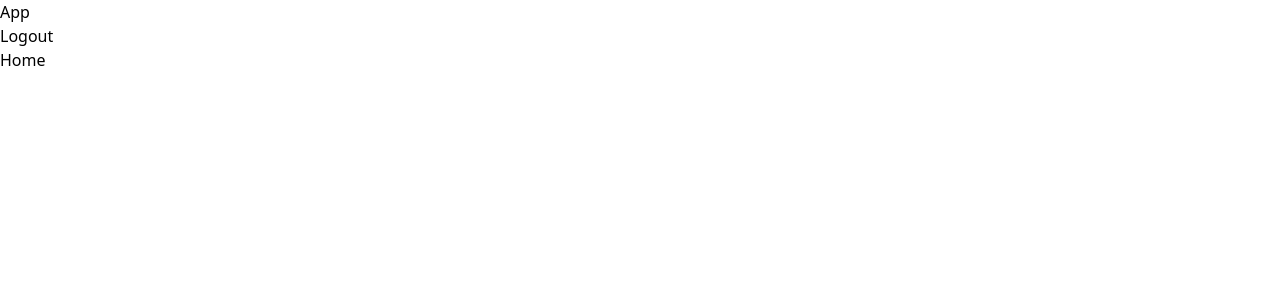
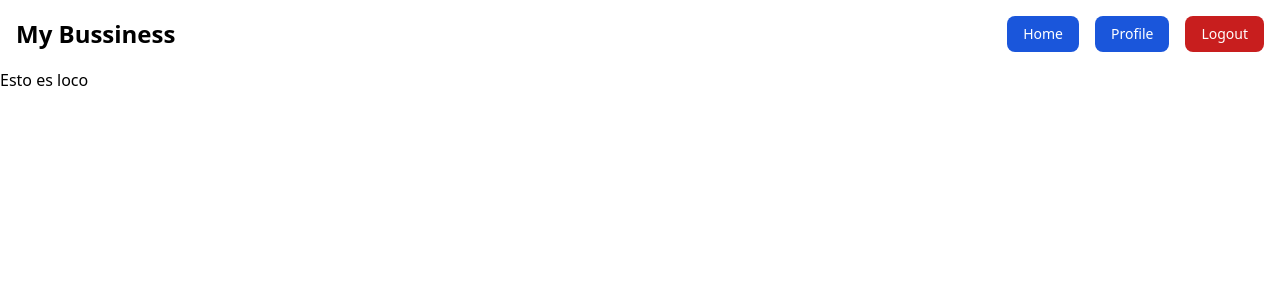
Before and after one commit to Jhonjandrysdev/validation-reack-hook-form, a React (Vite) app: page /home in a window 1280 px wide. Shown: the top 300 px of the page. Built offline with nearby package versions, Linux system fonts and the light colour scheme; no server answers; sample sign-in values are in the browser's storage.

Commit message:
Se crearon nuevos componentes y se cargo un loading a los botones; se crearon carpetas layout para rutas protegidas

```diff
--- a/src/App.jsx
+++ b/src/App.jsx
@@ -1,13 +1,17 @@
+import { useContext } from 'react';
 import {Routes, Route} from 'react-router-dom';
+import { userContext } from './context/userProvider';
+
 import Home from './routes/Home';
 import Login from './routes/Login';
+import Register from './routes/Register';
+import NotFound from './routes/NotFound';
+
 import Navbar from './components/Navbar';
-import RequireAuth from './components/RequireAuth';
-import Register from './routes/Register';
-import { useContext } from 'react';
-import { userContext } from './context/userProvider';
-import Layout from './components/LayoutContainer';
+import Profile from './components/Profile';
 
+import Layout from './layouts/LayoutContainer';
+import LayoutRequireAuth from './layouts/LayoutRequireAuth';
 function App() {
 
   const {user} = useContext(userContext)
@@ -19,18 +23,20 @@
 
   return (
     <>
-      <h1>App</h1>
       <Navbar/>
       <Routes>
-        <Route path='/home' element={<RequireAuth>
-          <Home/>
-        </RequireAuth>}>
+
+        <Route path='/' element={<Layout/>}>
+          <Route index element={<Login/>}/>
+          <Route path='/register' element={<Register/>}/>
         </Route>
 
-        <Route path='/' element={<Layout/>}>
-        <Route path='/' element={<Login/>}></Route>
-        <Route path='/register' element={<Register/>}></Route>
+        <Route path='/' element={<LayoutRequireAuth/>}>
+          <Route path='/home' element={<Home/>}/>
+          <Route path='/profile' element={<Profile/>}/>
         </Route>
+
+        <Route path='*' element={<NotFound/>}/>
       </Routes>
 
     </>
--- /dev/null
+++ b/src/components/ButtonLoader.jsx
@@ -0,0 +1,30 @@
+const Loader = () => {
+  return (
+    <button
+      disabled
+      type="button"
+      className="text-white bg-gray-800 hover:bg-gray-900 focus:outline-none focus:ring-4 focus:ring-gray-300 font-medium rounded-lg text-sm px-5 py-2.5 me-2 mb-2 dark:bg-gray-800 dark:hover:bg-gray-700 dark:focus:ring-gray-700 dark:border-gray-700 mt-4 w-96 inline-flex items-center justify-center"
+    >
+      <svg
+        aria-hidden="true"
+        role="status"
+        class="inline w-4 h-4 me-3 text-gray-200 animate-spin dark:text-gray-600"
+        viewBox="0 0 100 101"
+        fill="none"
+        xmlns="http://www.w3.org/2000/svg"
+      >
+        ;
+        <path
+          d="M100 50.5908C100 78.2051 77.6142 100.591 50 100.591C22.3858 100.591 0 78.2051 0 50.5908C0 22.9766 22.3858 0.59082 50 0.59082C77.6142 0.59082 100 22.9766 100 50.5908ZM9.08144 50.5908C9.08144 73.1895 27.4013 91.5094 50 91.5094C72.5987 91.5094 90.9186 73.1895 90.9186 50.5908C90.9186 27.9921 72.5987 9.67226 50 9.67226C27.4013 9.67226 9.08144 27.9921 9.08144 50.5908Z"
+          fill="currentColor"
+        />
+        <path
+          d="M93.9676 39.0409C96.393 38.4038 97.8624 35.9116 97.0079 33.5539C95.2932 28.8227 92.871 24.3692 89.8167 20.348C85.8452 15.1192 80.8826 10.7238 75.2124 7.41289C69.5422 4.10194 63.2754 1.94025 56.7698 1.05124C51.7666 0.367541 46.6976 0.446843 41.7345 1.27873C39.2613 1.69328 37.813 4.19778 38.4501 6.62326C39.0873 9.04874 41.5694 10.4717 44.0505 10.1071C47.8511 9.54855 51.7191 9.52689 55.5402 10.0491C60.8642 10.7766 65.9928 12.5457 70.6331 15.2552C75.2735 17.9648 79.3347 21.5619 82.5849 25.841C84.9175 28.9121 86.7997 32.2913 88.1811 35.8758C89.083 38.2158 91.5421 39.6781 93.9676 39.0409Z"
+          fill="#1C64F2"
+        />
+      </svg>
+      Loading...
+    </button>
+  );
+};
+export default Loader
--- a/src/components/Navbar.jsx
+++ b/src/components/Navbar.jsx
@@ -1,33 +1,65 @@
-import { useContext } from "react"
-import { Link, useNavigate } from "react-router-dom"
-import { userContext } from "../context/userProvider"
+import { useContext } from "react";
+import { Link, NavLink, useNavigate } from "react-router-dom";
+import { userContext } from "../context/userProvider";
 
 const Navbar = () => {
-    const {SignOut, user} = useContext(userContext)
-    const navigate = useNavigate()
+  const { SignOut, user } = useContext(userContext);
+  const navigate = useNavigate();
 
-    const handleOut = async() => {
-        try {
-            await SignOut()
-            navigate("/")
-        } catch (error) {
-            console.log(error);
-        }
+  const handleOut = async () => {
+    try {
+      await SignOut();
+      navigate("/");
+    } catch (error) {
+      console.log(error);
     }
-    return(
-        <>
+  };
 
-        <div>
-            {
-                user && (<>
-                <button onClick={handleOut}>Logout</button>
-                </>)
-            }
+  const ButtonBlue =
+    "text-white bg-blue-700 hover:bg-blue-800 focus:ring-4 focus:outline-none focus:ring-blue-300 font-medium rounded-lg text-sm px-4 py-2 text-center dark:bg-blue-600 dark:hover:bg-blue-700 dark:focus:ring-blue-800";
 
+  const ButtonRed =
+    "text-white bg-red-700 hover:bg-red-800 focus:ring-4 focus:outline-none focus:ring-red-300 font-medium rounded-lg text-sm px-4 py-2 text-center dark:bg-red-600 dark:hover:bg-red-700 dark:focus:ring-red-800";
+  return (
+    <>
+      <nav className="bg-white border-gray-200 dark:bg-gray-900">
+        <div className="max-w-screen-xl flex flex-wrap items-center justify-between mx-auto p-4">
+          <Link
+            to="/"
+            className="flex items-center space-x-3 rtl:space-x-reverse"
+          >
+            <span className="self-center text-2xl font-semibold whitespace-nowrap dark:text-white">
+              My Bussiness
+            </span>
+          </Link>
+          <div className="flex md:order-2 gap-4">
+            {user ? (
+              <>
+                <NavLink to="/home" className={ButtonBlue}>
+                  Home
+                </NavLink>
+                <NavLink to="/profile" className={ButtonBlue}>
+                  Profile
+                </NavLink>
+                <button onClick={handleOut} className={ButtonRed}>
+                  Logout
+                </button>
+              </>
+            ) : (
+              <>
+                <NavLink to="/" className={ButtonBlue}>
+                  Login
+                </NavLink>
 
+                <NavLink to="/register" className={ButtonBlue}>
+                  Register
+                </NavLink>
+              </>
+            )}
+          </div>
         </div>
-        </>
-
-    )
-}
-export default Navbar
+      </nav>
+    </>
+  );
+};
+export default Navbar;
--- /dev/null
+++ b/src/components/Profile.jsx
@@ -0,0 +1,6 @@
+const Profile = () => {
+    return(
+        <h1>Profile</h1>
+    )
+}
+export default Profile
--- a/src/components/RequireAuth.jsx
+++ /dev/null
@@ -1,16 +0,0 @@
-import { useContext } from "react"
-import { userContext } from "../context/userProvider"
-import {Navigate} from 'react-router-dom';
-
-const RequireAuth = ({children}) => {
-
-    const {user} = useContext(userContext)
-
-
-    if (!user) {
-       return <Navigate to="/login"/>
-    }
-
-    return children
-}
-export default RequireAuth
--- /dev/null
+++ b/src/layouts/LayoutRequireAuth.jsx
@@ -0,0 +1,20 @@
+import { useContext } from "react"
+import { userContext } from "../context/userProvider"
+import {Navigate, Outlet} from 'react-router-dom';
+
+const LayoutRequireAuth = () => {
+
+    const {user} = useContext(userContext)
+
+
+    if (!user) {
+       return <Navigate to="/"/>
+    }
+
+    return (
+        <div className="mx-auto container">
+            <Outlet/>
+        </div>
+    )
+}
+export default LayoutRequireAuth
--- a/src/routes/Home.jsx
+++ b/src/routes/Home.jsx
@@ -2,7 +2,7 @@
     return(
         <>
         <div>
-            <h1>Home</h1>
+            <h1>Esto es loco</h1>
         </div>
         </>
     )
--- a/src/routes/Login.jsx
+++ b/src/routes/Login.jsx
@@ -1,4 +1,4 @@
-import { useContext } from "react";
+import { useContext, useState } from "react";
 import { userContext } from "../context/userProvider";
 import { Link, useNavigate } from "react-router-dom";
 import { useForm } from "react-hook-form";
@@ -8,15 +8,18 @@
 import Title from "../components/TitleForm";
 import Button from "../components/Button";
 import Links from "../components/Links";
+import Loader from "../components/ButtonLoader";
 
 const Login = () => {
   const { Login } = useContext(userContext);
+  const [loading, setLoading] = useState(false)
   const navigate = useNavigate();
-const {register, handleSubmit, formState: {errors}, getValues, setError} = useForm()
+const {register, handleSubmit, formState: {errors}, setError} = useForm()
 const { required, EmailPattern, validateTrim } = FormValidate();
 
   const onSubmit = async ({ email, password }) => {
     try {
+      setLoading(true)
       await Login(email, password);
       navigate("/home");
     } catch (error) {
@@ -24,6 +27,8 @@
       setError("firebase", {
         message: ErrorsFirebase(error.code),
       });
+    } finally {
+      setLoading(false)
     }
   };
 
@@ -64,7 +69,9 @@
         })}
       />
       <FormErrors error={errors.password} />
-        <Button text="Ingresar" type="submit"/>
+      {
+        loading ? <Loader/> :  <Button text="Ingresar" type="submit"/>
+      }
       <Links
             to="/register"
             className="text-white bg-gray-800 hover:bg-gray-900 focus:outline-none focus:ring-4 focus:ring-gray-300 font-medium rounded-lg text-sm px-5 py-2.5 mb-2 dark:bg-gray-800 dark:hover:bg-gray-700 dark:focus:ring-gray-700 dark:border-gray-700 w-96 flex justify-center"
--- /dev/null
+++ b/src/routes/NotFound.jsx
@@ -0,0 +1,8 @@
+import Title from "../components/TitleForm"
+
+const NotFound = () => {
+    return(
+        <Title text="404 - Ruta no encontrada"/>
+    )
+}
+export default NotFound
--- a/src/routes/Register.jsx
+++ b/src/routes/Register.jsx
@@ -1,4 +1,4 @@
-import { useContext } from "react";
+import { useContext, useState } from "react";
 import { userContext } from "../context/userProvider";
 
 import { useForm } from "react-hook-form";
@@ -9,6 +9,7 @@
 import Title from "../components/TitleForm";
 import Button from "../components/Button";
 import Links from "../components/Links";
+import Loader from "../components/ButtonLoader";
 
 const Register = () => {
   const { Register } = useContext(userContext);
@@ -23,15 +24,22 @@
     setError,
   } = useForm();
 
+  const [loading, setLoading] = useState(false)
+
+
   const onSubmit = async (data) => {
     try {
+      setLoading(true)
       await Register(data.email, data.password);
+      <Loader/>
       navigate("/home");
     } catch (error) {
       console.log(error.code);
       setError("firebase", {
         message: ErrorsFirebase(error.code),
       });
+    } finally{
+      setLoading(false)
     }
   };
 
@@ -89,7 +97,9 @@
             })}
           />
           <FormErrors error={errors.repassword} />
-          <Button text="Registrarse" type="submit" />
+          {
+            loading ? <Loader/> :  <Button text="Ingresar" type="submit"/>
+          }
           <Links
             to="/"
             className="text-white bg-gray-800 hover:bg-gray-900 focus:outline-none focus:ring-4 focus:ring-gray-300 font-medium rounded-lg text-sm px-5 py-2.5 mb-2 dark:bg-gray-800 dark:hover:bg-gray-700 dark:focus:ring-gray-700 dark:border-gray-700 w-96 flex justify-center"
```
Also changed, not shown: src/layouts/LayoutContainer.jsx (renamed from src/components/LayoutContainer.jsx).
